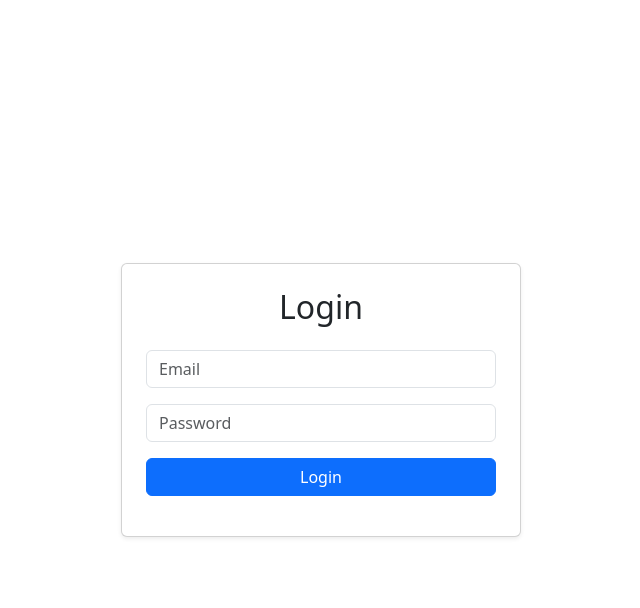
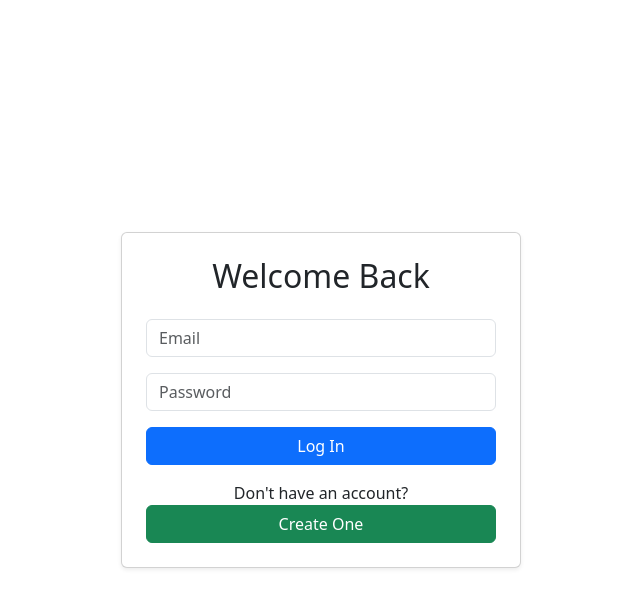
Before and after one commit to AliaMostafa/Pharmacy-Software-System, a Flask app: page /login in a window 1280 px wide. Shown: the top 608 px of the page, without its empty margins (319-959 px from the left). Run offline with Flask 3, Linux system fonts and the light colour scheme.

Commit message:
Modified login

```diff
--- a/templates/login.html
+++ b/templates/login.html
@@ -12,18 +12,19 @@
 <body>
     <div class="container d-flex justify-content-center align-items-center vh-100">
         <div class="card p-4 shadow-sm" style="max-width: 400px; width: 100%;">
-            <h2 class="text-center mb-4">Login</h2>
-            <form method="POST" action="{{ url_for('login') }}">
+            <h2 class="text-center mb-4">Welcome Back</h2>
+            <form method="POST" action="/login">
                 <div class="mb-3">
                     <input type="email" class="form-control" placeholder="Email" name="email" required>
                 </div>
                 <div class="mb-3">
                     <input type="password" class="form-control" placeholder="Password" name="password" required>
                 </div>
-                <button type="submit" class="btn btn-primary w-100">Login</button>
+                <button type="submit" class="btn btn-primary w-100 mb-3">Log In</button>
             </form>
-            <div class="login-links mt-3 text-center">
-                <!-- Add any additional links here -->
+            <div class="text-center">
+                <p class="mb-0">Don't have an account?</p>
+                <a href="/register" class="btn btn-success w-100">Create One</a>
             </div>
         </div>
     </div>
```
